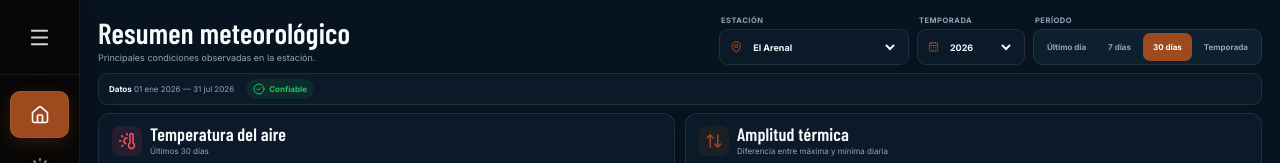
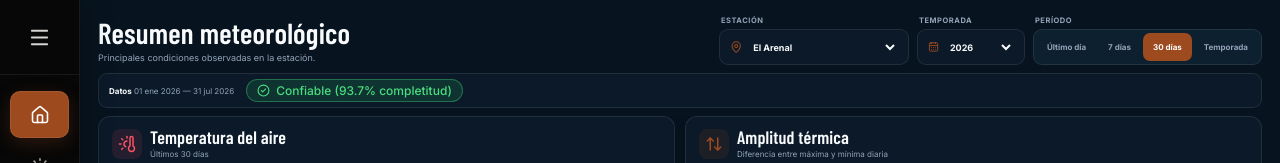
Before and after one commit to Vigno-team/vigno-fronted, a React (Vite) app: page / in a window 1280 px wide. Shown: the top 163 px of the page. Built offline with nearby package versions, Linux system fonts and the light colour scheme.

Commit message:
feat(SCRUM-28): agregar indicador de completitud y confiabilidad por estacion

```diff
--- /dev/null
+++ b/src/componentes/BadgeCompletitud/BadgeCompletitud.css
@@ -0,0 +1,22 @@
+.badge-completitud {
+  display: inline-flex;
+  align-items: center;
+  gap: 6px;
+  padding: 3px 10px;
+  border-radius: 999px;
+  font-size: 0.75rem;
+  font-weight: 500;
+  width: fit-content;
+}
+
+.badge-verde {
+  background-color: rgba(34, 197, 94, 0.15);
+  color: #4ade80;
+  border: 1px solid rgba(74, 222, 128, 0.35);
+}
+
+.badge-rojo {
+  background-color: rgba(239, 68, 68, 0.15);
+  color: #f87171;
+  border: 1px solid rgba(248, 113, 113, 0.35);
+}
--- /dev/null
+++ b/src/componentes/BadgeCompletitud/BadgeCompletitud.jsx
@@ -0,0 +1,23 @@
+import { CheckCircle2, TriangleAlert } from "lucide-react";
+import "./BadgeCompletitud.css";
+
+function BadgeCompletitud({ completitud , confiable}) {
+  const porcentaje = completitud ?? 0;
+  return (
+
+    <div className={`badge-completitud ${confiable? "badge-verde" : "badge-rojo"}`}>
+      {confiable? (
+        <>
+          <CheckCircle2 size={13} />
+          <span>Confiable ({porcentaje}% completitud)</span>
+        </>
+      ) : (
+        <>
+          <TriangleAlert size={13} />
+          <span>Datos Incompletos ({porcentaje}% completitud)</span>
+        </>
+      )}
+    </div>
+  );
+}
+export default BadgeCompletitud;
--- a/src/componentes/ResumenMeteorologico/ResumenMeteorologico.jsx
+++ b/src/componentes/ResumenMeteorologico/ResumenMeteorologico.jsx
@@ -5,7 +5,7 @@ import {
   MapPin,
   TriangleAlert,
 } from "lucide-react";
-
+import BadgeCompletitud from "../BadgeCompletitud/BadgeCompletitud";
 import TarjetaTemperatura from "./TarjetaTemperatura";
 import TarjetaAmplitud from "./TarjetaAmplitud";
 import TarjetaPrecipitacion from "./TarjetaPrecipitacion";
@@ -280,23 +280,10 @@ function ResumenMeteorologico({
           {formatearFecha(rangoInicio)} — {formatearFecha(rangoFin)}
         </span>
 
-        {esNumero(completitud) && (
-          <span>
-            <strong>{completitud} %</strong> completos
-          </span>
-        )}
-
-        {confiable ? (
-          <span className="rm-chip-ok">
-            <CheckCircle2 size={12} />
-            Confiable
-          </span>
-        ) : (
-          <span className="rm-chip-warn">
-            <TriangleAlert size={12} />
-            Calidad limitada
-          </span>
-        )}
+        <BadgeCompletitud
+          completitud={93.7}
+          confiable={true}
+        />
 
         {diasSinDatos > 0 && (
           <span>
```
